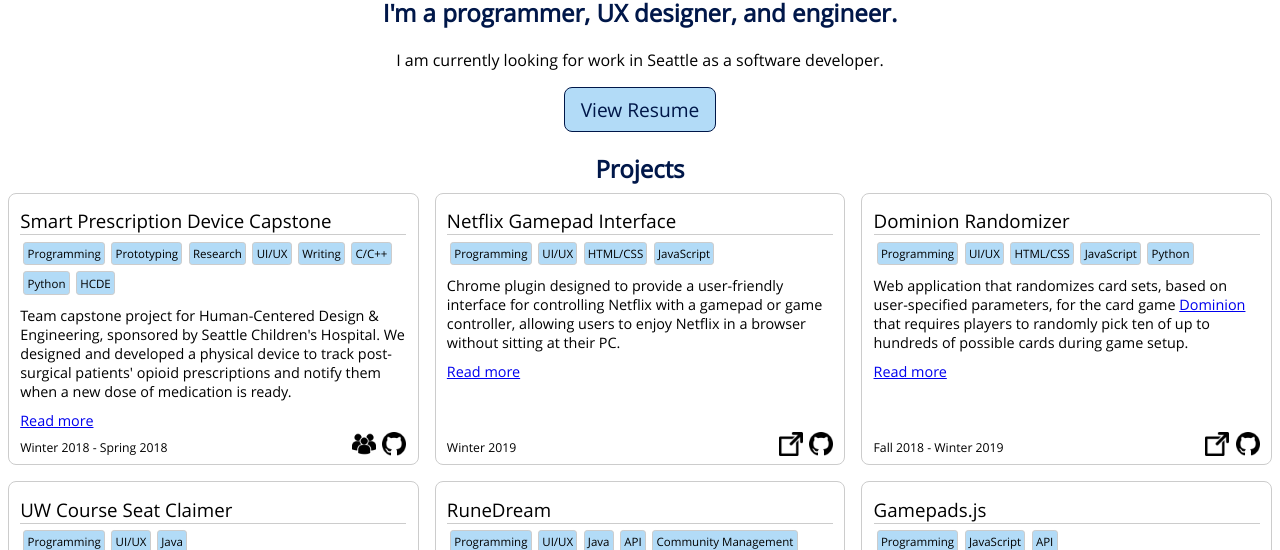
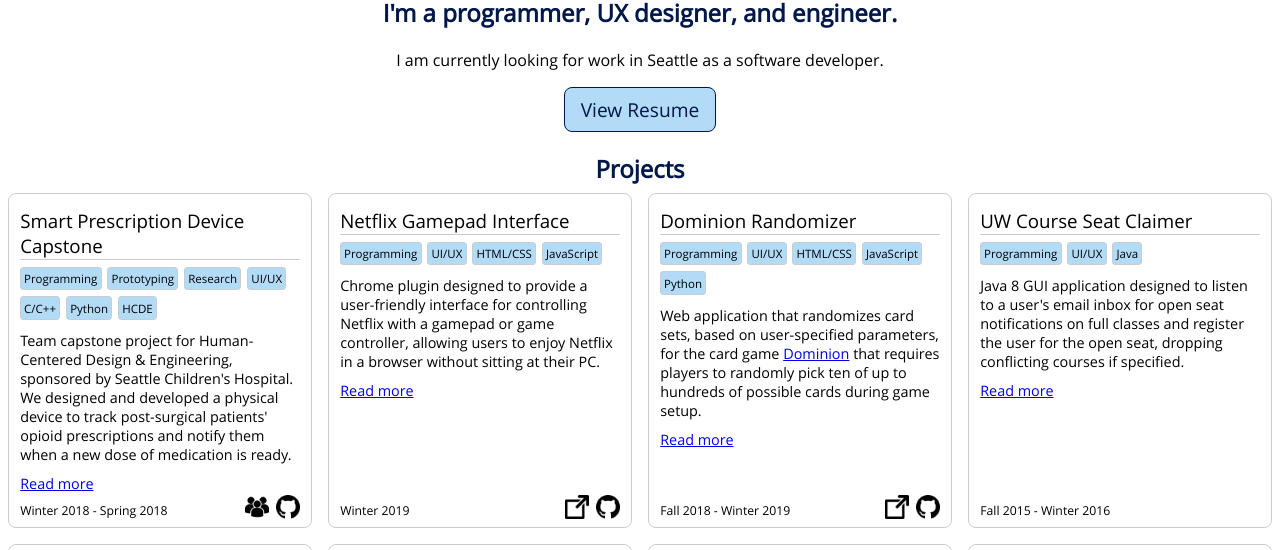
Before and after one commit to FThompson/fthompson.github.io, a plain HTML site: page index.html in a window 1280 px wide. Shown: the part 250-800 px from the top of the page. Drawn offline with Linux system fonts and the light colour scheme.

Commit message:
Trimmed projects data. Additional style refining.

```diff
--- a/index.html
+++ b/index.html
@@ -22,6 +22,8 @@
             <div id='projects'>
                 <div class='project spacer'></div>
                 <div class='project spacer'></div>
+                <div class='project spacer'></div>
+                <div class='project spacer'></div>
             </div>
         </div>
         <div id='project-page'></div>
--- a/static/projects/projects.json
+++ b/static/projects/projects.json
@@ -7,7 +7,6 @@
                 "Prototyping",
                 "Research",
                 "UI/UX",
-                "Writing",
                 "C/C++",
                 "Python",
                 "HCDE"
@@ -67,8 +66,7 @@
                 "Programming",
                 "UI/UX",
                 "Java",
-                "API",
-                "Community Management"
+                "API"
             ],
             "content": "runedream.md",
             "summary": "Java 7 GUI application designed to automate gameplay of the popular online game <a href='https://en.wikipedia.org/wiki/RuneScape' title='RuneScape' target='_blank'>RuneScape</a>, with support for user-created automation plugins. Worked with a team to create a website and online community to deliver and support the application, which was downloaded over 50,000 times. Defunct.",
@@ -152,8 +150,7 @@
             "tags": [
                 "Programming",
                 "Java",
-                "UI/UX",
-                "Community Management"
+                "UI/UX"
             ],
             "content": "rsbuddy.md",
             "summary": "Several Java programs written for the defunct <a href='https://en.wikipedia.org/wiki/RuneScape' title='RuneScape' target='_blank'>RuneScape</a> automation client RSBuddy. Interacted with users on a community forum to incorporate feedback and address bugs. Total user count of 230,000+ between 15 plugins.",
@@ -228,7 +225,6 @@
             "title": "RedBull Cross Cultural Analysis",
             "tags": [
                 "Research",
-                "Writing",
                 "HCDE"
             ],
             "content": "redbull-study.md",
@@ -241,7 +237,6 @@
             "tags": [
                 "Research",
                 "UI/UX",
-                "Writing",
                 "HCDE"
             ],
             "content": "orderfresh.md",
@@ -254,7 +249,6 @@
             "tags": [
                 "Research",
                 "UI/UX",
-                "Writing",
                 "HCDE"
             ],
             "content": "florafinders.md",
--- a/static/styles/portfolio.css
+++ b/static/styles/portfolio.css
@@ -79,7 +79,7 @@ body {
     text-align: left;
 }
 
-@media screen and (max-width: 50rem) {
+@media screen and (max-width: 650px) {
     #projects {
         flex-direction: column;
         align-items: stretch;
@@ -92,8 +92,8 @@ body {
 
 .project {
     position: relative;
-    flex: 1 1 30%;
-    min-width: 20rem;
+    flex: 1 1 20%;
+    min-width: 17rem;
     max-width: 30rem;
     padding: 0.7rem;
     margin: 0.5rem;
@@ -128,6 +128,10 @@ body {
     font-size: 90%;
 }
 
+.tags {
+    margin-left: -0.2rem;
+}
+
 .tag {
     font-size: 80% !important;
     background-color: #b2dbf7;
@@ -135,7 +139,7 @@ body {
     border-radius: 0.2rem;
     padding: 0.2rem;
     display: inline-block;
-    margin: 0.2rem;
+    margin: 0.2rem 0.18rem;
 }
 
 .bottom {
```
